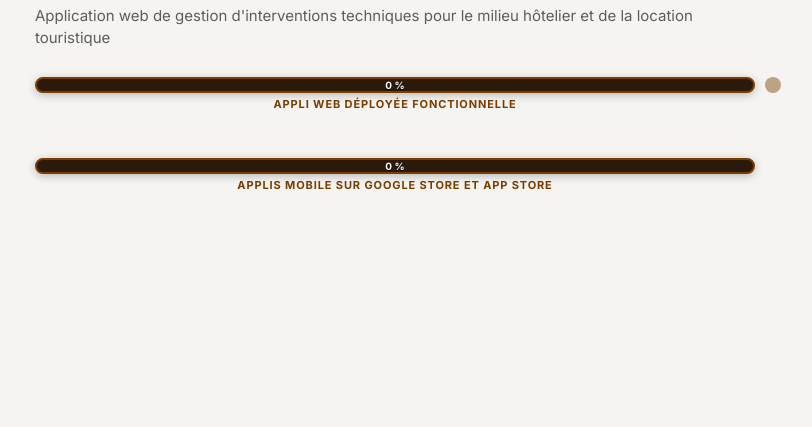
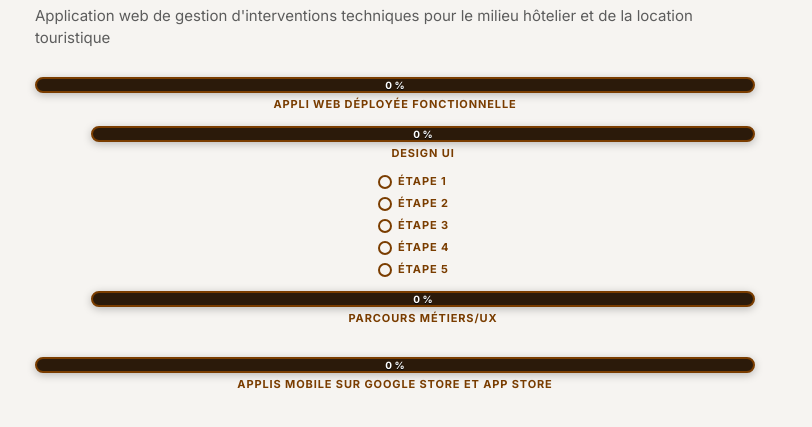
Before and after one commit to RCmaxx/dashboard-avancement, a plain HTML site: page index.html in a window 1280 px wide. Shown: the part 81-508 px from the top of the page, without its empty margins (245-1057 px from the left). Drawn offline with Linux system fonts and the light colour scheme.

Commit message:
Design UI : jauge + 5 étapes à cocher, Parcours Métiers/UX, code pct/tree simplifié

```diff
--- a/data.json
+++ b/data.json
@@ -1,8 +1,14 @@
 {
   "sections": [
     { "title": "Appli web déployée fonctionnelle", "items": [
-      { "title": "Design UI", "pct": 0 },
-      { "title": "Métier-UX", "pct": 0 }
+      { "title": "Design UI", "steps": [
+        { "title": "Étape 1", "done": false },
+        { "title": "Étape 2", "done": false },
+        { "title": "Étape 3", "done": false },
+        { "title": "Étape 4", "done": false },
+        { "title": "Étape 5", "done": false }
+      ] },
+      { "title": "Parcours Métiers/UX", "pct": 0 }
     ] },
     { "title": "Applis mobile sur Google Store et App Store", "pct": 0 }
   ]
--- a/index.html
+++ b/index.html
@@ -11,16 +11,17 @@
 :root { --ink: #1B1B1B; --muted: #5C5C5C; --bg: #F6F4F1; }
 * { box-sizing: border-box; }
 html, body { margin: 0; background: var(--bg); color: var(--ink); font-family: Inter, -apple-system, system-ui, sans-serif; }
-body { padding: 24px 32px 48px 16px; }
+body { padding: 24px 16px 48px; }
 main { max-width: 720px; margin: 0 auto; }
 h1 { font-size: 28px; font-weight: 700; letter-spacing: -.02em; margin: 0 0 8px; line-height: 1.2; }
 .sub { margin: 0 0 28px; font-size: 15px; line-height: 1.45; color: var(--muted); font-weight: 400; }
 .section { margin: 0 0 32px; }
-summary { list-style: none; pointer-events: none; }
-summary::-webkit-details-marker { display: none; }
-.xp:has(.dot) { position: relative; }
-.dot { position: absolute; right: -26px; top: 0; width: 16px; height: 16px; border-radius: 50%; background: #7A3D00; opacity: .45; cursor: pointer; pointer-events: auto; }
-details[open] > summary .dot { opacity: 1; }
+.steps { margin: 0 0 14px; padding-left: calc(var(--d, 0) * 56px); display: flex; flex-direction: column; align-items: center; gap: 8px; font: 700 11px/1 Inter, system-ui, sans-serif; letter-spacing: .08em; text-transform: uppercase; color: #7A3D00; }
+.st-t { text-align: center; }
+.st { width: 90px; }
+.st { display: inline-flex; align-items: center; gap: 6px; }
+.st em { width: 14px; height: 14px; border-radius: 50%; border: 2px solid #7A3D00; box-sizing: border-box; }
+.st.on em { background: #FF9A3C; }
 .intro { margin: 8px 0 16px; font-size: 15px; line-height: 1.45; color: var(--ink); }
 .xp { margin: 0 0 14px; padding-left: calc(var(--d, 0) * 56px); text-align: center; font: 700 11px/1 Inter, system-ui, sans-serif; letter-spacing: .08em; text-transform: uppercase; color: #7A3D00; }
 .xp-bar { position: relative; height: 16px; border-radius: 8px; background: #2B1A0A; border: 2px solid #7A3D00; overflow: hidden; box-shadow: 0 2px 8px rgba(0,0,0,.25); }
@@ -38,12 +39,17 @@ details[open] > summary .dot { opacity: 1; }
 </main>
 <script>
 const esc = s => String(s).replace(/[&<>"']/g, c => ({'&':'&amp;','<':'&lt;','>':'&gt;','"':'&quot;',"'":'&#39;'}[c]));
-const pct = n => n.items && n.items.length ? Math.round(n.items.map(pct).reduce((a, b) => a + b, 0) / n.items.length) : (+n.pct || 0);
-const xp = (label, p, d, dot = '') => `<div class="xp" style="--d:${d}"><div class="xp-bar"><i style="width:${p}%"></i><b>${p} %</b></div><span>${esc(label)}</span>${dot}</div>`;
+// % d'un nœud : étapes cochées, sinon moyenne de ses sous-étapes, sinon pct saisi.
+function pct(n) {
+  if (n.steps) return Math.round(100 * n.steps.filter(s => s.done).length / n.steps.length);
+  if (n.items && n.items.length) return Math.round(n.items.reduce((sum, c) => sum + pct(c), 0) / n.items.length);
+  return +n.pct || 0;
+}
+const xp = (label, p, d) => `<div class="xp" style="--d:${d}"><div class="xp-bar"><i style="width:${p}%"></i><b>${p} %</b></div><span>${esc(label)}</span></div>`;
+const steps = (n, d) => `<div class="steps" style="--d:${d}">${n.steps.map(s => `<span class="st${s.done ? ' on' : ''}"><em></em>${esc(s.title)}</span>`).join('')}</div>`;
 function tree(n, d) {
-  if (!n.items) return xp(n.title, pct(n), d);
-  // détail replié par défaut, le point ouvre/ferme (details natif : clavier et lecteur d'écran inclus)
-  return `<details><summary>${xp(n.title, pct(n), d, '<em class="dot" title="Afficher / masquer les étapes"></em>')}</summary>${n.items.map(c => tree(c, d + 1)).join('')}</details>`;
+  const kids = n.steps ? steps(n, d) : (n.items || []).map(c => tree(c, d + 1)).join('');
+  return xp(n.title, pct(n), d) + kids;
 }
 fetch('data.json', { cache: 'no-store' })
   .then(r => { if (!r.ok) throw 0; return r.json(); })
```
